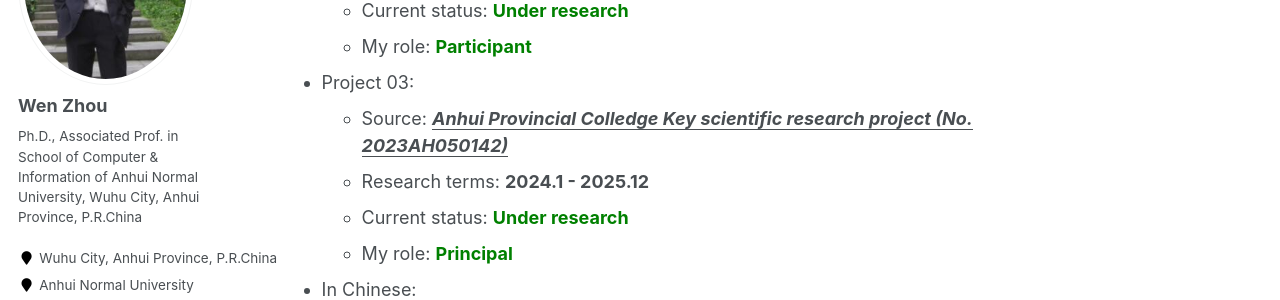
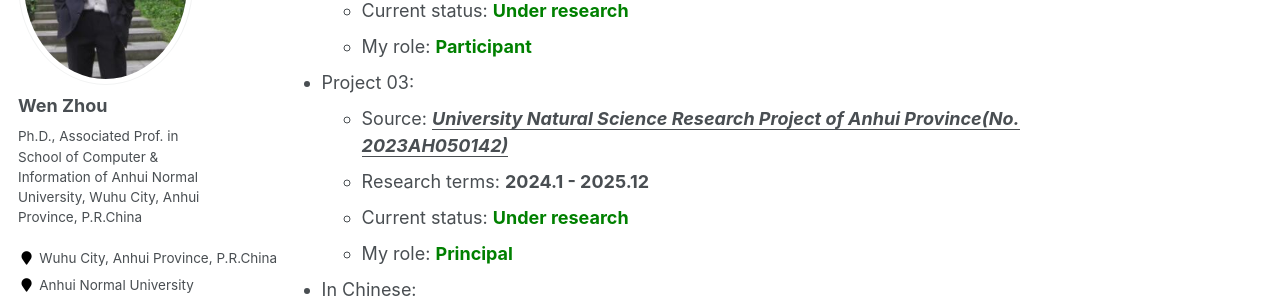
Before and after one commit to zhouwen327/zhouwen327.github.io, a Jekyll site: the page built from _projects/project01.md, in a window 1280 px wide and 900 px high, scrolled down 426 px. Shown: the part 152-452 px from the top of the window. Built offline with Jekyll 4.4.1, drawn with Linux system fonts in a browser that asks for light colours; some web fonts are replaced.

Commit message:
Update project01.md

```diff
--- a/_projects/project01.md
+++ b/_projects/project01.md
@@ -17,7 +17,7 @@ output: true
     - Current status: <b><font color='green'>Under research </font></b>
     - My role:  <font color='green'><b>Participant</b></font>
 + Project 03:
-    + Source: <i><b><u>Anhui Provincial Colledge Key scientific research project (No. 2023AH050142)</u></b></i>
+    + Source: <i><b><u>University Natural Science Research Project of Anhui Province(No. 2023AH050142)</u></b></i>
     - Research terms: <b>2024.1 - 2025.12</b>
     - Current status: <b><font color='green'>Under research </font></b>
     - My role:  <font color='green'><b>Principal</b></font>
```
